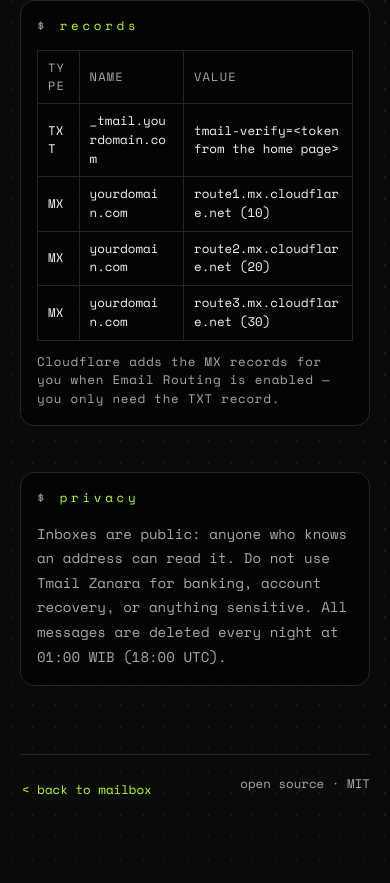
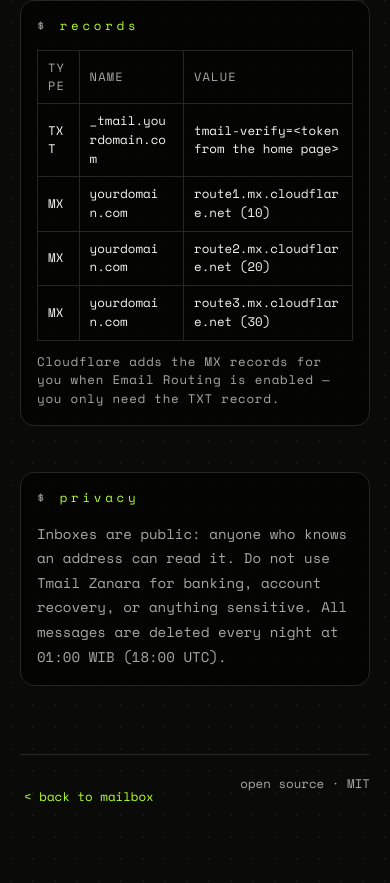
Before and after one commit to khezan10/tmail-zanara, a Next.js app: page /docs in a window 390 px wide. Shown: the part 1198-2081 px from the top of the page. Built offline with nearby package versions, Linux system fonts and the light colour scheme; a web font is replaced by a local one.

Commit message:
style: extend 44px touch targets to the full touch range (<=1024px)

```diff
--- a/app/globals.css
+++ b/app/globals.css
@@ -431,7 +431,17 @@
     height: 32px;
   }
 
-  /* Touch targets: 44px floor for anything a finger has to hit. */
+  .btn {
+    min-height: 48px;
+  }
+
+  .btn.small {
+    min-height: 44px;
+  }
+}
+
+/* Touch range: anything a finger has to hit gets a 44px floor. */
+@media (max-width: 1024px) {
   .btn {
     min-height: 48px;
   }
@@ -446,11 +456,6 @@
 
   .field {
     min-height: 44px;
-  }
-
-  .footer a {
-    display: inline-block;
-    padding: 6px 2px;
   }
 }
 
@@ -585,3 +590,11 @@
   }
   95% { text-shadow: none; transform: none; }
 }
+
+/* Footer links: always a 44px hit area, on every viewport. */
+.footer a {
+  display: inline-flex;
+  align-items: center;
+  min-height: 44px;
+  padding: 0 4px;
+}
```
